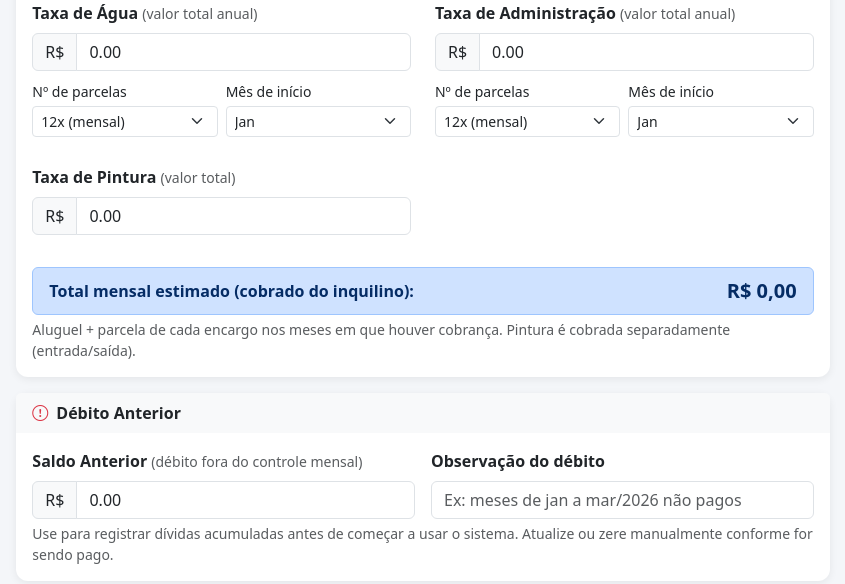
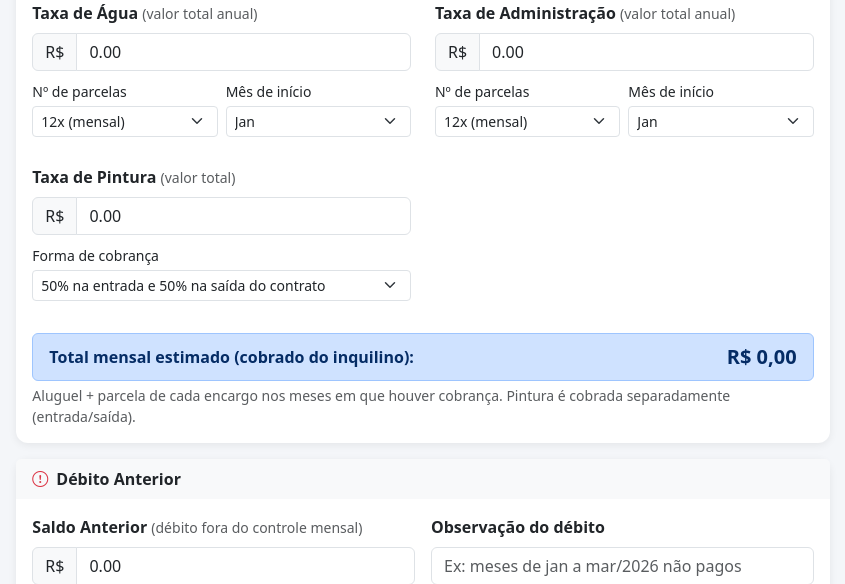
Before and after one commit to adaianecatapan-del/ALUGUEIS, a Flask app: page /inquilinos/novo in a window 1280 px wide. Shown: the part 1275-1859 px from the top of the page, without its empty margins (217-1062 px from the left). Run offline with Flask 3, Linux system fonts and the light colour scheme; the visitor is signed in with stand-in values (Sample User, id 1); data that the repository does not hold is empty.

Commit message:
Adiciona opcao de pintura parcelada (Nx), alem de entrada/saida
Antes a Taxa de Pintura so podia ser cobrada 50% na entrada e 50%
na saida do contrato. Agora tem um seletor "Forma de cobranca" com
uma segunda opcao: parcelado em Nx mensal, igual aos outros encargos
(IPTU, taxa de lixo, etc), com numero de parcelas e mes de inicio.

No modo parcelado, o valor entra automaticamente na geracao mensal
de cobrancas (pagamento_gerar) durante o periodo das parcelas.

Co-Authored-By: Claude Sonnet 5 <noreply@anthropic.com>

```diff
--- a/app.py
+++ b/app.py
@@ -146,8 +146,10 @@ def _encargo_form_values():
 
 # ─── HELPER PINTURA ───────────────────────────────────────────────────────────
 
-def _criar_pintura_payments(conn, inq_id, taxa_pintura, data_inicio, data_fim):
+def _criar_pintura_payments(conn, inq_id, taxa_pintura, data_inicio, data_fim, pintura_forma='entrada_saida'):
     if not taxa_pintura or taxa_pintura <= 0:
+        return
+    if pintura_forma == 'parcelado':
         return
     hoje = date.today().isoformat()
     metade = round(taxa_pintura / 2, 2)
@@ -340,11 +342,13 @@ def inquilino_novo():
         data_inicio = request.form.get('data_inicio') or None
         data_fim = request.form.get('data_fim') or None
         taxa_pintura = float(request.form.get('taxa_pintura') or 0)
+        pintura_forma = request.form.get('pintura_forma') or 'entrada_saida'
 
         cols = (['nome', 'cpf', 'telefone', 'email', 'imovel_id', 'data_inicio', 'data_fim',
                   'aluguel', 'taxa_pintura', 'dia_vencimento'] +
                 _encargo_cols() +
                 ['taxa_administracao_valor_fixo', 'saldo_anterior', 'saldo_anterior_obs',
+                 'pintura_forma', 'pintura_n_parcelas', 'pintura_mes_inicio',
                  'data_ultimo_reajuste', 'observacao'])
         vals = ([request.form['nome'], request.form.get('cpf'), request.form.get('telefone'),
                   request.form.get('email'), request.form.get('imovel_id') or None,
@@ -355,6 +359,9 @@ def inquilino_novo():
                 [float(request.form.get('taxa_administracao_valor_fixo') or 0),
                  float(request.form.get('saldo_anterior') or 0),
                  request.form.get('saldo_anterior_obs'),
+                 pintura_forma,
+                 int(request.form.get('pintura_n_parcelas') or 1),
+                 int(request.form.get('pintura_mes_inicio') or 1),
                  data_inicio, request.form.get('observacao')])
         placeholders = ','.join(['?'] * len(cols))
         cursor = conn.execute(
@@ -364,7 +371,7 @@ def inquilino_novo():
         contrato_arquivo = _salvar_contrato(inq_id)
         if contrato_arquivo:
             conn.execute('UPDATE inquilinos SET contrato_arquivo=? WHERE id=?', (contrato_arquivo, inq_id))
-        _criar_pintura_payments(conn, inq_id, taxa_pintura, data_inicio, data_fim)
+        _criar_pintura_payments(conn, inq_id, taxa_pintura, data_inicio, data_fim, pintura_forma)
         conn.commit()
         conn.close()
         flash('Inquilino cadastrado com sucesso!', 'success')
@@ -382,6 +389,7 @@ def inquilino_editar(id):
         data_inicio = request.form.get('data_inicio') or None
         data_fim = request.form.get('data_fim') or None
         taxa_pintura = float(request.form.get('taxa_pintura') or 0)
+        pintura_forma = request.form.get('pintura_forma') or 'entrada_saida'
         novo_aluguel = float(request.form.get('aluguel') or 0)
         data_ultimo_reajuste = inquilino['data_ultimo_reajuste'] or data_inicio
         if request.form.get('aplicar_reajuste') == '1':
@@ -391,6 +399,7 @@ def inquilino_editar(id):
                   'aluguel', 'taxa_pintura', 'dia_vencimento'] +
                 _encargo_cols() +
                 ['taxa_administracao_valor_fixo', 'saldo_anterior', 'saldo_anterior_obs',
+                 'pintura_forma', 'pintura_n_parcelas', 'pintura_mes_inicio',
                  'data_ultimo_reajuste', 'ativo', 'observacao'])
         vals = ([request.form['nome'], request.form.get('cpf'), request.form.get('telefone'),
                   request.form.get('email'), request.form.get('imovel_id') or None,
@@ -400,6 +409,9 @@ def inquilino_editar(id):
                 [float(request.form.get('taxa_administracao_valor_fixo') or 0),
                  float(request.form.get('saldo_anterior') or 0),
                  request.form.get('saldo_anterior_obs'),
+                 pintura_forma,
+                 int(request.form.get('pintura_n_parcelas') or 1),
+                 int(request.form.get('pintura_mes_inicio') or 1),
                  data_ultimo_reajuste, 1 if request.form.get('ativo') else 0,
                  request.form.get('observacao')])
         set_clause = ', '.join(f'{c}=?' for c in cols)
@@ -407,7 +419,7 @@ def inquilino_editar(id):
         contrato_arquivo = _salvar_contrato(id)
         if contrato_arquivo:
             conn.execute('UPDATE inquilinos SET contrato_arquivo=? WHERE id=?', (contrato_arquivo, id))
-        _criar_pintura_payments(conn, id, taxa_pintura, data_inicio, data_fim)
+        _criar_pintura_payments(conn, id, taxa_pintura, data_inicio, data_fim, pintura_forma)
         conn.commit()
         conn.close()
         flash('Inquilino atualizado!', 'success')
@@ -628,9 +640,21 @@ def pagamento_gerar():
                 data_venc = f"{ano:04d}-{mes:02d}-{dia_venc:02d}"
 
                 total = inq['aluguel'] or 0
+                pintura_val = 0
+                pintura_parcela = None
+                if inq['pintura_forma'] == 'parcelado':
+                    info_pintura = _get_parcela(
+                        inq['taxa_pintura'] or 0, inq['pintura_n_parcelas'] or 1,
+                        inq['pintura_mes_inicio'] or 1, mes
+                    )
+                    if info_pintura:
+                        pintura_val = info_pintura[0]
+                        pintura_parcela = f"{info_pintura[1]}/{info_pintura[2]}"
+                        total += pintura_val
+
                 pag_cols = ['inquilino_id', 'mes_referencia', 'aluguel', 'taxa_pintura',
-                            'data_vencimento']
-                pag_vals = [iid, mes_ref, inq['aluguel'] or 0, 0, data_venc]
+                            'pintura_parcela', 'data_vencimento']
+                pag_vals = [iid, mes_ref, inq['aluguel'] or 0, pintura_val, pintura_parcela, data_venc]
                 for e in ENCARGOS:
                     info = _get_parcela(
                         inq[e] or 0, inq[f'{e}_n_parcelas'] or 12, inq[f'{e}_mes'] or 1, mes
--- a/database.py
+++ b/database.py
@@ -134,6 +134,9 @@ def migrate_db():
         ('taxa_administracao_valor_fixo', 'REAL DEFAULT 0'),
         ('saldo_anterior', 'REAL DEFAULT 0'),
         ('saldo_anterior_obs', 'TEXT'),
+        ('pintura_forma', "TEXT DEFAULT 'entrada_saida'"),
+        ('pintura_n_parcelas', 'INTEGER DEFAULT 1'),
+        ('pintura_mes_inicio', 'INTEGER DEFAULT 1'),
     ]:
         try:
             conn.execute(f'ALTER TABLE inquilinos ADD COLUMN {col} {defn}')
@@ -154,6 +157,7 @@ def migrate_db():
         ('valor_liquido', 'REAL'),
         ('desconto_administracao', 'REAL DEFAULT 0'),
         ('abatimento_saldo_anterior', 'REAL DEFAULT 0'),
+        ('pintura_parcela', 'TEXT'),
     ]:
         try:
             conn.execute(f'ALTER TABLE pagamentos ADD COLUMN {col} {defn}')
--- a/templates/inquilino_form.html
+++ b/templates/inquilino_form.html
@@ -187,9 +187,39 @@
                 <span class="input-group-text">R$</span>
                 <input type="number" name="taxa_pintura" class="form-control" step="0.01" min="0"
                        id="val_pintura" value="{{ inquilino.taxa_pintura if inquilino else '0.00' }}"
-                       oninput="calcPintura(); calcTotal()">
+                       oninput="calcPintura(); calcTotal(); previewParcelas('pintura')">
               </div>
-              <div id="pintura_preview" class="small"></div>
+              <div class="mb-2">
+                <label class="form-label small mb-1">Forma de cobrança</label>
+                <select name="pintura_forma" id="pintura_forma" class="form-select form-select-sm" onchange="togglePinturaForma()">
+                  <option value="entrada_saida" {% if not inquilino or (inquilino.pintura_forma or 'entrada_saida') == 'entrada_saida' %}selected{% endif %}>50% na entrada e 50% na saída do contrato</option>
+                  <option value="parcelado" {% if inquilino and inquilino.pintura_forma == 'parcelado' %}selected{% endif %}>Parcelado (igual aos outros encargos)</option>
+                </select>
+              </div>
+              <div id="pintura_entrada_saida_box">
+                <div id="pintura_entrada_saida_preview" class="small"></div>
+              </div>
+              <div id="pintura_parcelado_box" class="d-none">
+                <div class="row g-2 mb-1">
+                  <div class="col-6">
+                    <label class="form-label small mb-1">Nº de parcelas</label>
+                    <select name="pintura_n_parcelas" class="form-select form-select-sm" id="pintura_n_parcelas" onchange="calcTotal(); previewParcelas('pintura')">
+                      {% for n, lbl in [(1,'1x (cota única)'),(2,'2x'),(3,'3x'),(4,'4x'),(5,'5x'),(6,'6x'),(7,'7x'),(8,'8x'),(9,'9x'),(10,'10x'),(11,'11x'),(12,'12x (mensal)')] %}
+                      <option value="{{ n }}" {% if inquilino and (inquilino.pintura_n_parcelas or 1) == n %}selected{% elif not inquilino and n == 1 %}selected{% endif %}>{{ lbl }}</option>
+                      {% endfor %}
+                    </select>
+                  </div>
+                  <div class="col-6">
+                    <label class="form-label small mb-1">Mês de início</label>
+                    <select name="pintura_mes_inicio" class="form-select form-select-sm" id="pintura_mes" onchange="previewParcelas('pintura')">
+                      {% for m, nome in [(1,'Jan'),(2,'Fev'),(3,'Mar'),(4,'Abr'),(5,'Mai'),(6,'Jun'),(7,'Jul'),(8,'Ago'),(9,'Set'),(10,'Out'),(11,'Nov'),(12,'Dez')] %}
+                      <option value="{{ m }}" {% if inquilino and (inquilino.pintura_mes_inicio or 1) == m %}selected{% elif not inquilino and m == 1 %}selected{% endif %}>{{ nome }}</option>
+                      {% endfor %}
+                    </select>
+                  </div>
+                </div>
+                <div id="pintura_preview" class="small text-muted"></div>
+              </div>
             </div>
 
             <!-- Total mensal -->
@@ -285,6 +315,11 @@ function calcTotal() {
     const n = parseInt(document.getElementById(slug + '_n_parcelas').value) || 12;
     total += v > 0 ? v / n : 0;
   });
+  if (document.getElementById('pintura_forma').value === 'parcelado') {
+    const vp = parseFloat(document.getElementById('val_pintura').value) || 0;
+    const np = parseInt(document.getElementById('pintura_n_parcelas').value) || 1;
+    total += vp > 0 ? vp / np : 0;
+  }
   document.getElementById('total_mensal').textContent = 'R$ ' + total.toLocaleString('pt-BR', {minimumFractionDigits: 2, maximumFractionDigits: 2});
 
   const adminFixo = parseFloat(document.getElementById('val_admin_fixo').value) || 0;
@@ -360,7 +395,7 @@ function calcPintura() {
   const val = parseFloat(document.getElementById('val_pintura').value) || 0;
   const inicio = document.getElementById('data_inicio').value;
   const fim = document.getElementById('data_fim').value;
-  const div = document.getElementById('pintura_preview');
+  const div = document.getElementById('pintura_entrada_saida_preview');
   if (val <= 0) { div.innerHTML = ''; return; }
   const metade = (val / 2).toLocaleString('pt-BR', {minimumFractionDigits: 2, maximumFractionDigits: 2});
   let html = '<div class="mt-1">';
@@ -371,9 +406,21 @@ function calcPintura() {
   div.innerHTML = html;
 }
 
+function togglePinturaForma() {
+  const forma = document.getElementById('pintura_forma').value;
+  document.getElementById('pintura_entrada_saida_box').classList.toggle('d-none', forma !== 'entrada_saida');
+  document.getElementById('pintura_parcelado_box').classList.toggle('d-none', forma !== 'parcelado');
+  calcTotal();
+  previewParcelas('pintura');
+}
+
 document.addEventListener('DOMContentLoaded', function() {
+  calcPintura();
+  const pinturaForma = document.getElementById('pintura_forma').value;
+  document.getElementById('pintura_entrada_saida_box').classList.toggle('d-none', pinturaForma !== 'entrada_saida');
+  document.getElementById('pintura_parcelado_box').classList.toggle('d-none', pinturaForma !== 'parcelado');
+  previewParcelas('pintura');
   calcTotal();
-  calcPintura();
   ENCARGO_SLUGS.forEach(previewParcelas);
 });
 </script>
--- a/templates/pagamentos.html
+++ b/templates/pagamentos.html
@@ -102,7 +102,7 @@
         <div class="small text-muted mb-2">
           {% if p.aluguel > 0 %}<div>Aluguel: R$ {{ "%.2f"|format(p.aluguel) }}</div>{% endif %}
           {% if p.taxa_pintura > 0 %}
-            <div>Pintura{% if p.observacao in ['pintura-inicio','pintura-fim'] %} ({{ 'entrada' if p.observacao == 'pintura-inicio' else 'saída' }}){% endif %}: R$ {{ "%.2f"|format(p.taxa_pintura) }}</div>
+            <div>Pintura{% if p.observacao in ['pintura-inicio','pintura-fim'] %} ({{ 'entrada' if p.observacao == 'pintura-inicio' else 'saída' }}){% elif p.pintura_parcela %} {{ p.pintura_parcela }}{% endif %}: R$ {{ "%.2f"|format(p.taxa_pintura) }}</div>
           {% endif %}
           {% if p.iptu > 0 %}<div>IPTU{% if p.iptu_parcela %} {{ p.iptu_parcela }}{% endif %}: R$ {{ "%.2f"|format(p.iptu) }}</div>{% endif %}
           {% if p.taxa_lixo > 0 %}<div>Lixo{% if p.lixo_parcela %} {{ p.lixo_parcela }}{% endif %}: R$ {{ "%.2f"|format(p.taxa_lixo) }}</div>{% endif %}
```
